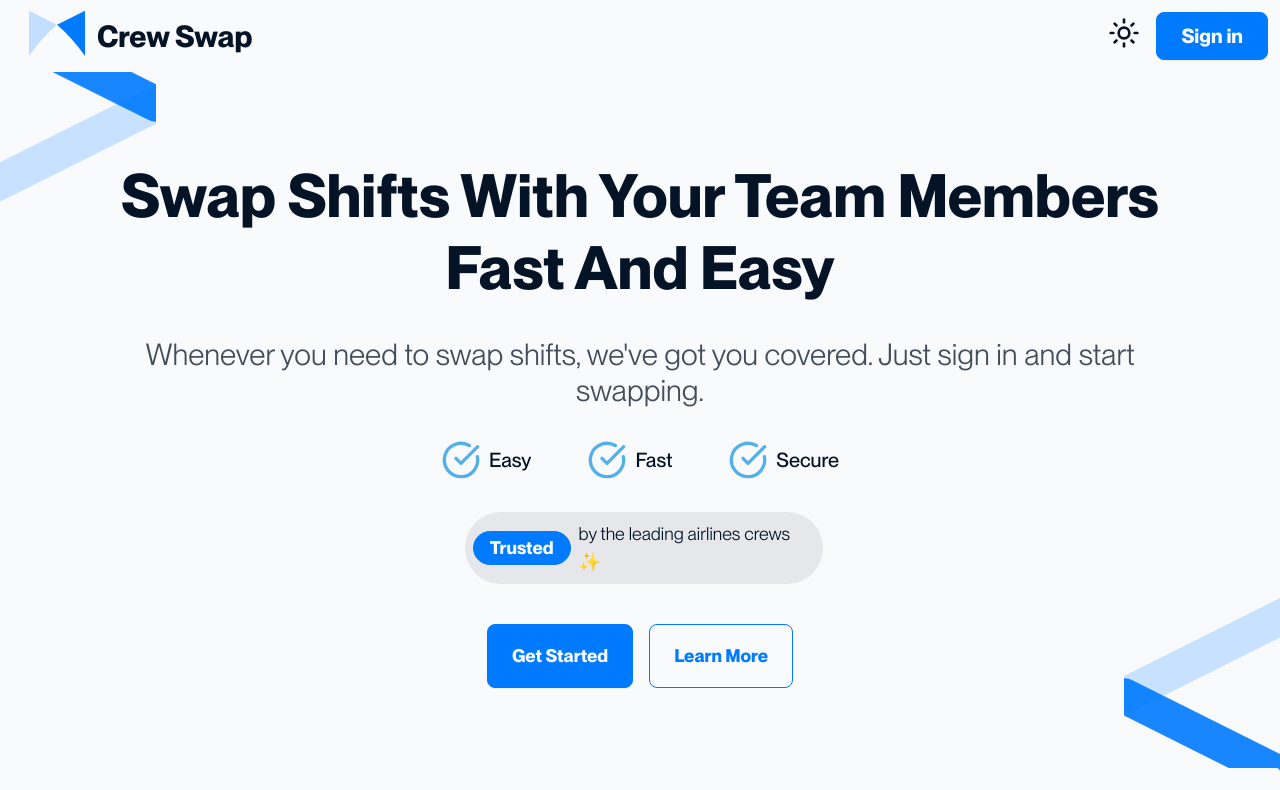
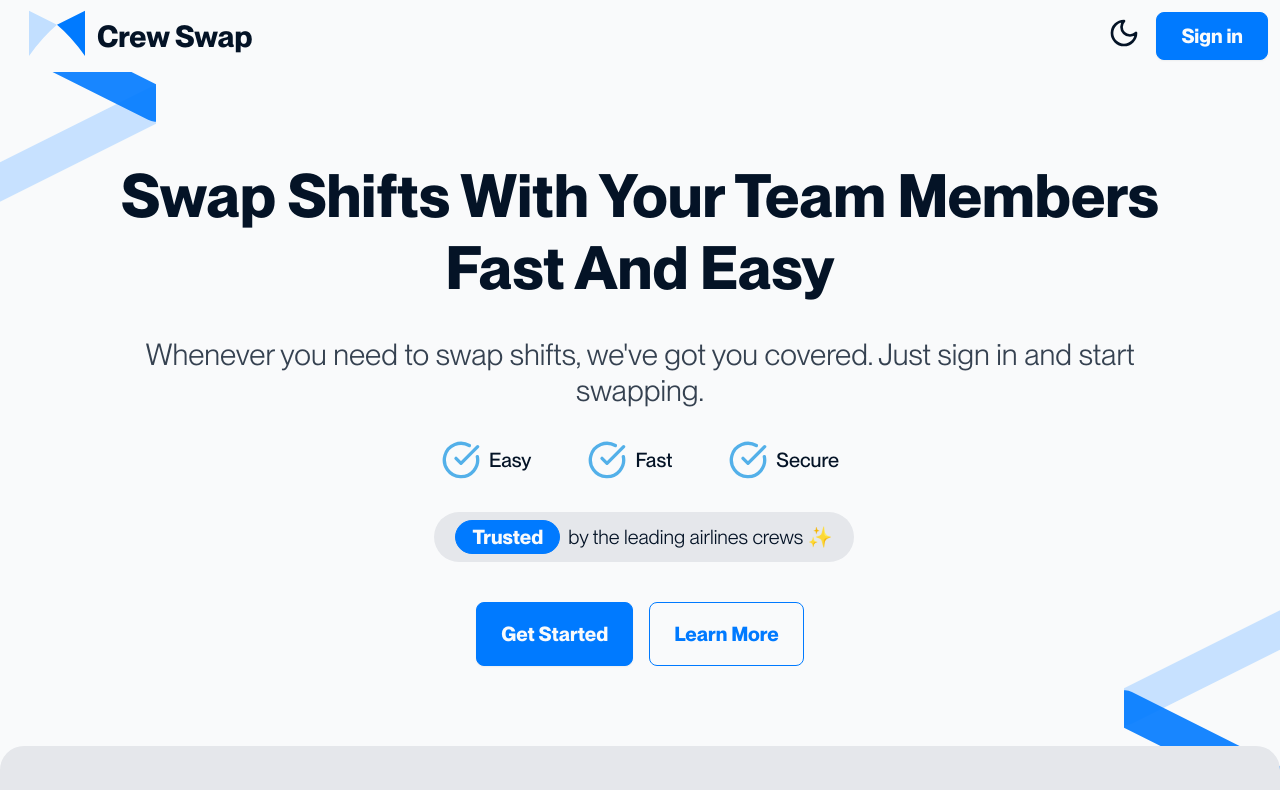
Before and after one commit to LofftApp/crew-swaps-web, a React (Vite) app: page / in a window 1280 px wide. Shown: the top 790 px of the page. Built offline with nearby package versions, Linux system fonts and the light colour scheme.

Commit message:
fixed styles and created the context

```diff
--- a/src/App.tsx
+++ b/src/App.tsx
@@ -7,6 +7,7 @@ import HowToUsePage from "./pages/howToUse/HowToUsePage";
 import AboutPage from "./pages/about/AboutPage";
 import ContactPage from "./pages/contact/ContactPage";
 import SignInPage from "./pages/signIn/SignInPage";
+import { ThemeProvider } from "./context/ThemeContext";
 
 const queryClient = new QueryClient();
 
@@ -14,6 +15,7 @@ function App() {
   return (
     <QueryClientProvider client={queryClient}>
       <BrowserRouter>
+        <ThemeProvider>
           <Routes>
             <Route path="/" element={<LandingPage />} />
             <Route path="how-to-use" element={<HowToUsePage />} />
@@ -21,6 +23,7 @@ function App() {
             <Route path="contact" element={<ContactPage />} />
             <Route path="signin" element={<SignInPage />} />
           </Routes>
+        </ThemeProvider>
       </BrowserRouter>
       {/* <ReactQueryDevtools initialIsOpen={false} /> */}
     </QueryClientProvider>
--- a/src/components/FooterLandingPage.tsx
+++ b/src/components/FooterLandingPage.tsx
@@ -18,7 +18,7 @@ const routes = [
 
 function FooterLandingPage() {
   return (
-    <footer className="footer footer-center rounded bg-base-100 p-10 text-lg text-base-content">
+    <footer className="footer footer-center bg-base-300 h-[14rem] p-10 text-lg text-base-content rounded-t-3xl">
       <nav className="grid grid-flow-col gap-4">
         {routes.map((route) => (
           <Link key={route.to} to={`/${route.to}`} className="link-hover link lg:text-2xl">
--- a/src/components/ThemeToggle.tsx
+++ b/src/components/ThemeToggle.tsx
@@ -1,33 +1,8 @@
-import { useEffect } from "react";
-import { useLocalStorageState } from "../hooks/useLocalStorageState";
 import { Moon, Sun } from "lucide-react";
-
-const themes = {
-  dark: "darkcrew",
-  light: "lightcrew",
-};
+import { useTheme } from "../context/useTheme";
 
 function ThemeToggle() {
-  const { value: theme, setValue: setTheme } = useLocalStorageState(
-    window.matchMedia("(prefers-color-scheme: dark)").matches
-      ? themes.dark
-      : themes.light,
-    "theme",
-  );
-
-  useEffect(() => {
-    if (theme === themes.dark) {
-      document.documentElement.setAttribute("data-theme", themes.dark);
-    } else {
-      document.documentElement.setAttribute("data-theme", themes.light);
-    }
-  }, [theme]);
-
-  const handleToggleTheme = () => {
-    const newTheme = theme === themes.dark ? themes.light : themes.dark;
-    document.documentElement.setAttribute("data-theme", newTheme);
-    setTheme(newTheme);
-  };
+  const { theme, handleToggleTheme, themes } = useTheme();
 
   return (
     <div>
@@ -36,7 +11,7 @@ function ThemeToggle() {
           type="checkbox"
           className="theme-controller"
           onChange={handleToggleTheme}
-          checked={theme === themes.dark}
+          checked={theme === themes.light}
         />
         <Sun className="swap-off h-8 w-8 hover:scale-110" />
         <Moon className="swap-on h-8 w-8 hover:scale-110" />
--- a/src/components/TrustedBadge.tsx
+++ b/src/components/TrustedBadge.tsx
@@ -1,12 +1,14 @@
 function TrustedBadge() {
   return (
-    <div className="xs:w-[85%] ml-2 flex w-full items-center justify-center gap-2 rounded-full bg-base-300 p-2 text-sm sm:max-w-[50%] md:max-w-[55%] md:text-base lg:max-w-[35%] xl:max-w-[32%] xl:text-lg 2xl:max-w-[29%] 2xl:text-xl">
-    <div className="badge badge-primary p-4 text-sm font-semibold md:text-base xl:text-lg 2xl:text-xl">
-      Trusted
+    <div className="ml-2 flex w-[300px] items-center justify-center gap-2 rounded-full bg-base-300 p-2 md:w-[340px] lg:w-[380px] xl:w-[420px]">
+      <div className="badge badge-primary p-4 text-sm font-semibold md:text-base lg:text-lg xl:text-xl">
+        Trusted
+      </div>
+      <p className="text-sm md:text-base lg:text-lg xl:text-xl">
+        by the leading airlines crews ✨
+      </p>
     </div>
-    <p className="">by the leading airlines crews ✨</p>
-  </div>
-  )
+  );
 }
 
-export default TrustedBadge
+export default TrustedBadge;
--- /dev/null
+++ b/src/context/ThemeContext.tsx
@@ -0,0 +1,49 @@
+import { createContext, useEffect } from "react";
+import { useLocalStorageState } from "../hooks/useLocalStorageState";
+
+const themes = {
+  dark: "darkcrew",
+  light: "lightcrew",
+};
+
+const initialTheme = window.matchMedia("(prefers-color-scheme: dark)").matches
+  ? themes.dark
+  : themes.light;
+
+type ThemeContextType = {
+  theme: string;
+  handleToggleTheme: () => void;
+  themes: typeof themes;
+};
+
+const defaultContextValue: ThemeContextType = {
+  theme: initialTheme,
+  handleToggleTheme: () => {},
+  themes,
+};
+
+const ThemeContext = createContext(defaultContextValue);
+
+const ThemeProvider = ({ children }: { children: React.ReactNode }) => {
+  const { value: theme, setValue: setTheme } = useLocalStorageState(
+    initialTheme,
+    "theme",
+  );
+
+  useEffect(() => {
+    document.documentElement.setAttribute("data-theme", theme);
+  }, [theme]);
+
+  const handleToggleTheme = () => {
+    const newTheme = theme === themes.dark ? themes.light : themes.dark;
+    setTheme(newTheme);
+  };
+
+  return (
+    <ThemeContext.Provider value={{ theme, handleToggleTheme, themes }}>
+      {children}
+    </ThemeContext.Provider>
+  );
+};
+
+export { ThemeProvider, ThemeContext };
--- /dev/null
+++ b/src/context/useTheme.ts
@@ -0,0 +1,10 @@
+import { useContext } from "react";
+import { ThemeContext } from "./ThemeContext";
+
+export function useTheme() {
+  const context = useContext(ThemeContext);
+  if (!context) {
+    throw new Error("useTheme must be used within a ThemeProvider");
+  }
+  return context;
+}
--- a/src/index.css
+++ b/src/index.css
@@ -3,14 +3,14 @@
 @tailwind utilities;
 
 :root[data-theme="lightcrew"] {
-  --color-primary: #007AFF; /* Default primary color */
-  --color-secondary: #C2DFFF; /* Default secondary color */
+  --color-primary: #007AFF;
+  --color-secondary: #C2DFFF;
 }
 
 /* Dark theme overrides */
 :root[data-theme="darkcrew"] {
-  --color-primary: #4AAFFF; /* Adjusted primary color for dark mode */
-  --color-secondary: #2B4C68; /* Adjusted secondary color for dark mode */
+  --color-primary: #4AAFFF;
+  --color-secondary: #2B4C68;
 }
 
 @font-face {
--- a/src/pages/home/LandingPage.tsx
+++ b/src/pages/home/LandingPage.tsx
@@ -7,20 +7,20 @@ import TrustedBadge from "../../components/TrustedBadge";
 
 function LandingPage() {
   return (
-    <div className="relative flex min-h-screen flex-col justify-between overflow-hidden">
+    <div className="relative mx-auto flex min-h-screen flex-col items-center justify-between overflow-hidden">
       <NavbarHomepage />
       {/* Left Image */}
       <BgImage className="absolute left-0 top-0 -translate-x-1/3 transform md:-translate-x-1/4" />
       {/* Right Image */}
-      <BgImage className="xs:-translate-y-[102%] bottom-0 right-0 -translate-y-[65%] translate-x-1/3 rotate-180 transform md:translate-x-1/4" />
+      <BgImage className="bottom-0 right-0 -translate-y-[65%] translate-x-1/3 rotate-180 transform xs:-translate-y-[72%] md:-translate-y-[76%] md:translate-x-1/4" />
       <div
         data-testid="landing-page"
-        className="xs:p-8 xs:mt-2 flex flex-col items-center justify-center gap-4 p-12 md:gap-6 md:p-12 xl:gap-8 xl:p-20"
+        className="flex max-w-screen-2xl flex-col items-center justify-center gap-4 p-12 xs:mt-2 xs:p-8 md:gap-6 md:p-12 lg:gap-8 xl:p-20"
       >
-        <h1 className="text-center text-4xl font-semibold capitalize leading-[3.5rem] md:text-5xl md:leading-[4rem] xl:text-6xl xl:leading-[4.5rem] 2xl:text-7xl 2xl:leading-[5rem]">
+        <h1 className="text-center text-4xl font-semibold capitalize leading-[3.5rem] md:text-5xl md:leading-[4rem] lg:text-6xl lg:leading-[4.5rem] 2xl:text-7xl 2xl:leading-[5rem]">
           Swap shifts with your team members fast and easy
         </h1>
-        <p className="text-center text-lg text-base-content/75 md:text-2xl xl:text-3xl 2xl:text-4xl">
+        <p className="text-center text-lg text-base-content/80 md:text-2xl lg:text-3xl 2xl:text-4xl">
           Whenever you need to swap shifts, we've got you covered. Just sign in
           and start swapping.
         </p>
@@ -31,10 +31,16 @@ function LandingPage() {
         </div>
         <TrustedBadge />
         <div className="mt-2 flex items-center gap-4">
-          <Link to="/signin" className="btn btn-primary xl:btn-lg">
+          <Link
+            to="/signin"
+            className="btn btn-primary text-lg xl:btn-lg lg:text-xl"
+          >
             Get Started
           </Link>
-          <Link to="/how-to-use" className="btn btn-outline btn-primary xl:btn-lg">
+          <Link
+            to="/how-to-use"
+            className="btn btn-outline btn-primary text-lg xl:btn-lg lg:text-xl"
+          >
             Learn More
           </Link>
         </div>
```
Lines whose indentation alone changed are shown as unchanged.
